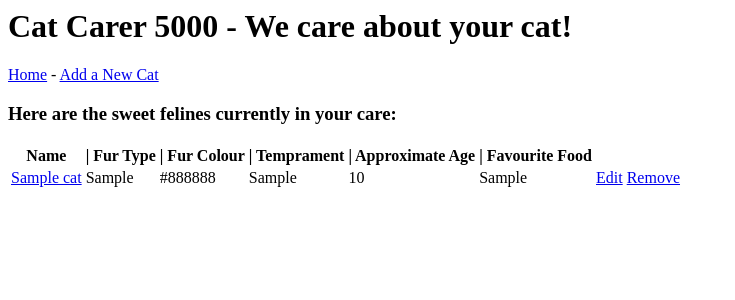
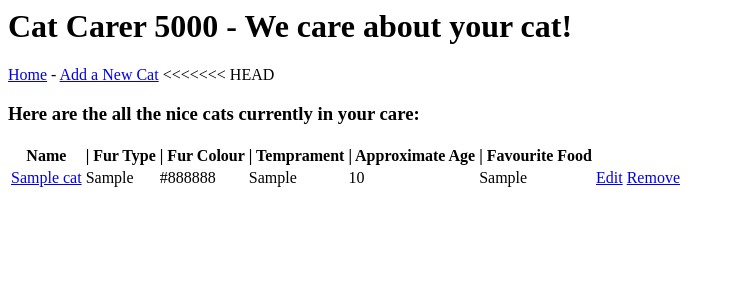
Before and after one commit to jd7994/cat-carer-5000, a Flask app: page / in a window 1280 px wide. Shown: the top 300 px of the page, without its empty margins (0-735 px from the left). Run offline with Flask 2, Linux system fonts and the light colour scheme; tables that the repository leaves empty hold one stand-in row (values such as "Sample post").

Commit message:
Webhook test push

```diff
--- a/application/templates/home.html
+++ b/application/templates/home.html
@@ -2,7 +2,9 @@
     {% extends 'top.html' %}
     {% block body %}
     <body>
-        <h3>Here are the sweet felines currently in your care:</h3>
+<<<<<<< HEAD
+        <h3>Here are the all the nice cats currently in your care:</h3>
+
         {% if len(all_cats) == 0 %}
     <p>You're not looking after any cats right now!</p>
     <div>
```
